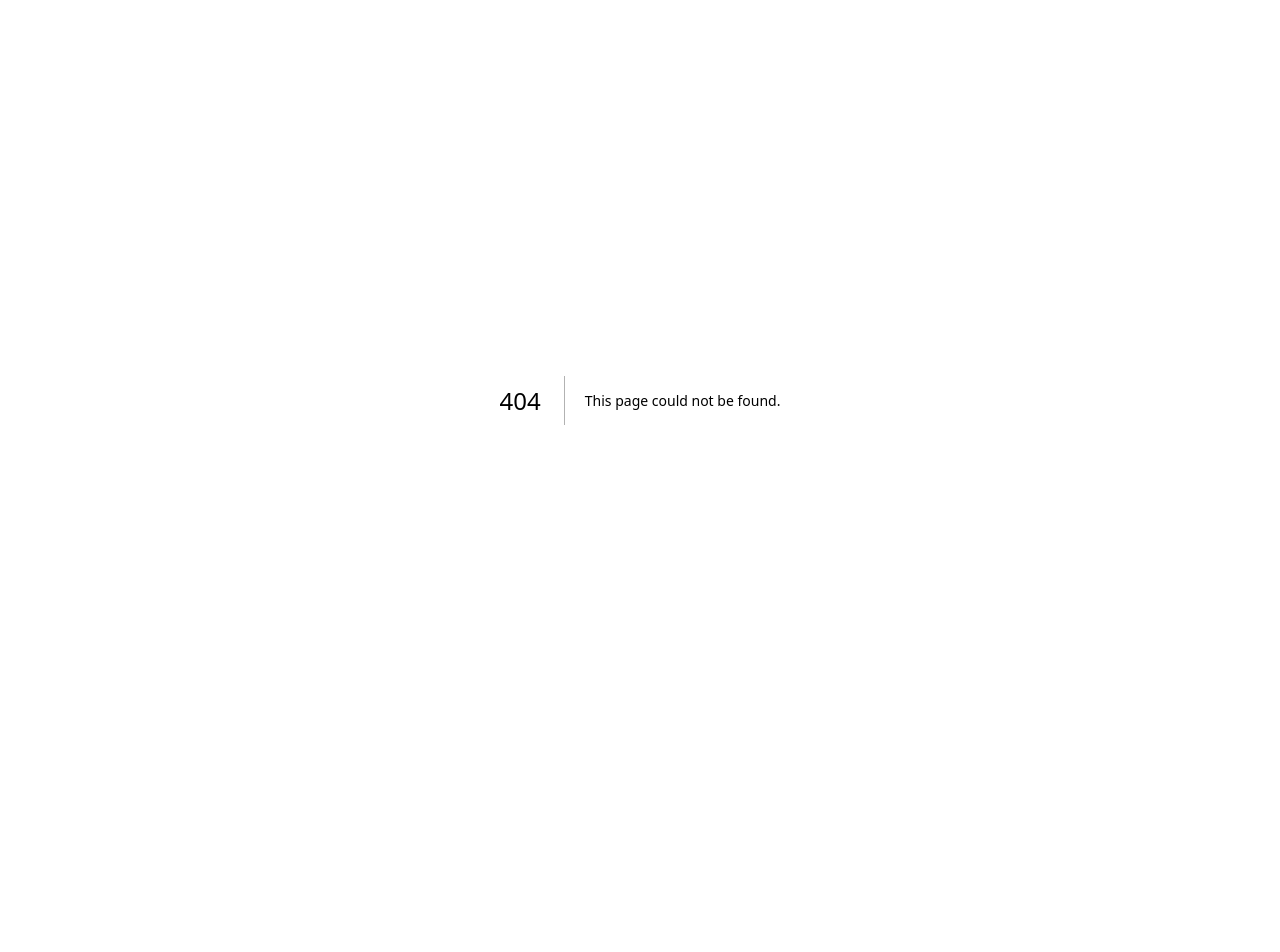
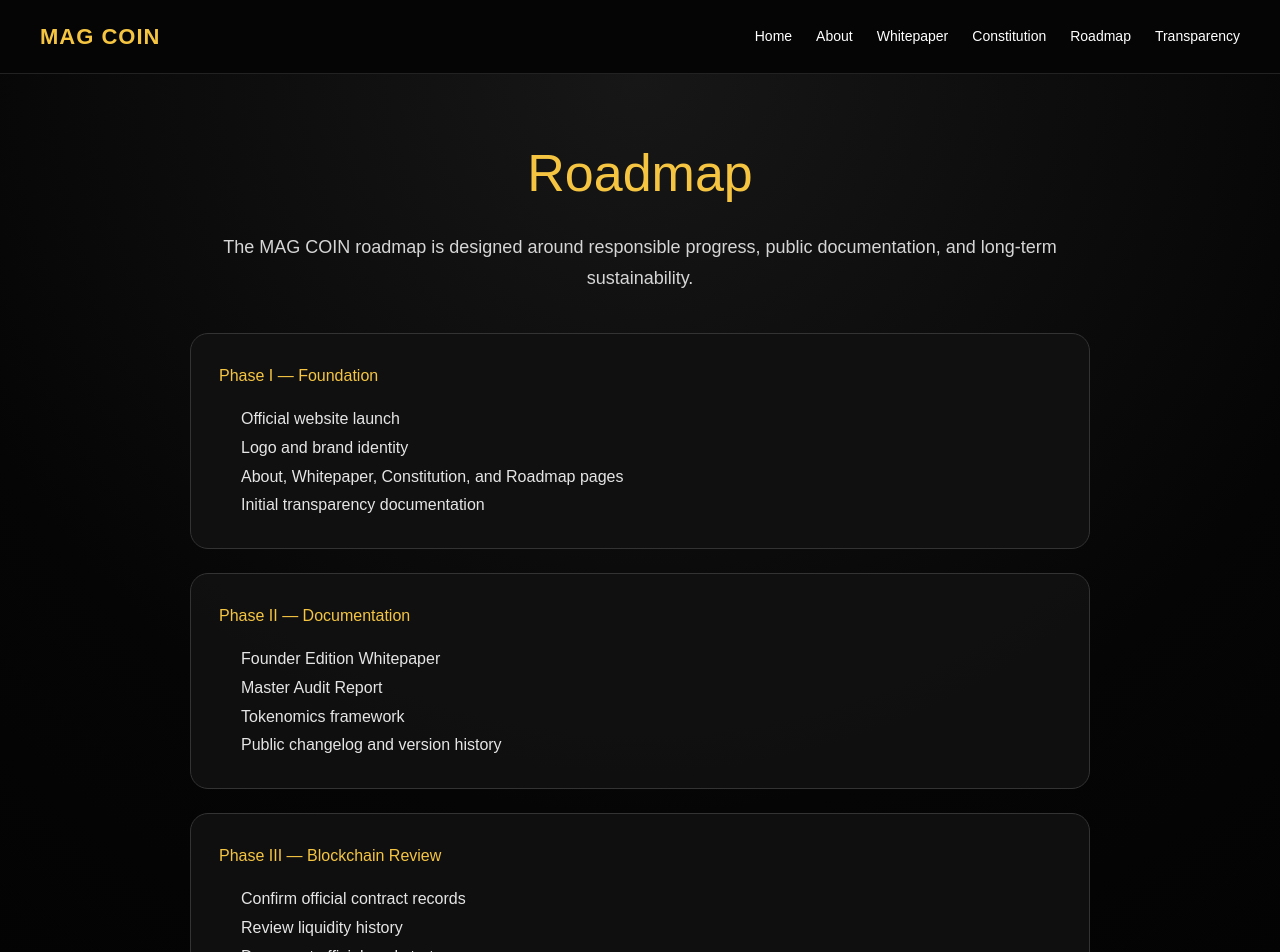
Before and after one commit to MAGZOWN/mag-coin-website, a Next.js app: page /roadmap in a window 1280 px wide. Before the commit this address had no page. Shown: the top 952 px of the page. Before the commit the page ends 800 px from the top, so only its background shows below. Built offline with nearby package versions, Linux system fonts and the light colour scheme.

Commit message:
Create Roadmap page

```diff
--- /dev/null
+++ b/app/roadmap/page.tsx
@@ -0,0 +1,115 @@
+import type { CSSProperties } from "react";
+import Navbar from "../components/Navbar";
+
+export default function Roadmap() {
+  return (
+    <>
+      <Navbar />
+
+      <main style={styles.main}>
+        <section style={styles.container}>
+          <h1 style={styles.title}>Roadmap</h1>
+
+          <p style={styles.lead}>
+            The MAG COIN roadmap is designed around responsible progress,
+            public documentation, and long-term sustainability.
+          </p>
+
+          <div style={styles.card}>
+            <h2 style={styles.heading}>Phase I — Foundation</h2>
+            <ul style={styles.list}>
+              <li>Official website launch</li>
+              <li>Logo and brand identity</li>
+              <li>About, Whitepaper, Constitution, and Roadmap pages</li>
+              <li>Initial transparency documentation</li>
+            </ul>
+          </div>
+
+          <div style={styles.card}>
+            <h2 style={styles.heading}>Phase II — Documentation</h2>
+            <ul style={styles.list}>
+              <li>Founder Edition Whitepaper</li>
+              <li>Master Audit Report</li>
+              <li>Tokenomics framework</li>
+              <li>Public changelog and version history</li>
+            </ul>
+          </div>
+
+          <div style={styles.card}>
+            <h2 style={styles.heading}>Phase III — Blockchain Review</h2>
+            <ul style={styles.list}>
+              <li>Confirm official contract records</li>
+              <li>Review liquidity history</li>
+              <li>Document official pool strategy</li>
+              <li>Improve public verification links</li>
+            </ul>
+          </div>
+
+          <div style={styles.card}>
+            <h2 style={styles.heading}>Phase IV — Community</h2>
+            <ul style={styles.list}>
+              <li>Official community channels</li>
+              <li>Educational resources</li>
+              <li>FAQ and safety guidance</li>
+              <li>Responsible public communication</li>
+            </ul>
+          </div>
+
+          <div style={styles.card}>
+            <h2 style={styles.heading}>Phase V — Long-Term Growth</h2>
+            <ul style={styles.list}>
+              <li>Governance development</li>
+              <li>Transparency reports</li>
+              <li>Partnership exploration</li>
+              <li>Continuous improvement of the MAG COIN ecosystem</li>
+            </ul>
+          </div>
+        </section>
+      </main>
+    </>
+  );
+}
+
+const styles: Record<string, CSSProperties> = {
+  main: {
+    minHeight: "100vh",
+    background: "radial-gradient(circle at top, #171717 0%, #050505 45%, #000000 100%)",
+    color: "#ffffff",
+    fontFamily: "Arial, sans-serif",
+    padding: "60px 24px",
+  },
+  container: {
+    maxWidth: "900px",
+    margin: "0 auto",
+  },
+  title: {
+    color: "#f5c542",
+    fontSize: "52px",
+    textAlign: "center",
+    marginBottom: "20px",
+  },
+  lead: {
+    color: "#d6d6d6",
+    fontSize: "18px",
+    lineHeight: "1.7",
+    textAlign: "center",
+    marginBottom: "40px",
+  },
+  card: {
+    background: "rgba(17,17,17,0.92)",
+    border: "1px solid #333",
+    borderRadius: "18px",
+    padding: "28px",
+    marginBottom: "24px",
+    lineHeight: "1.8",
+    color: "#e5e5e5",
+  },
+  heading: {
+    color: "#f5c542",
+    marginBottom: "14px",
+  },
+  list: {
+    paddingLeft: "22px",
+    lineHeight: "1.8",
+  },
+};
```
